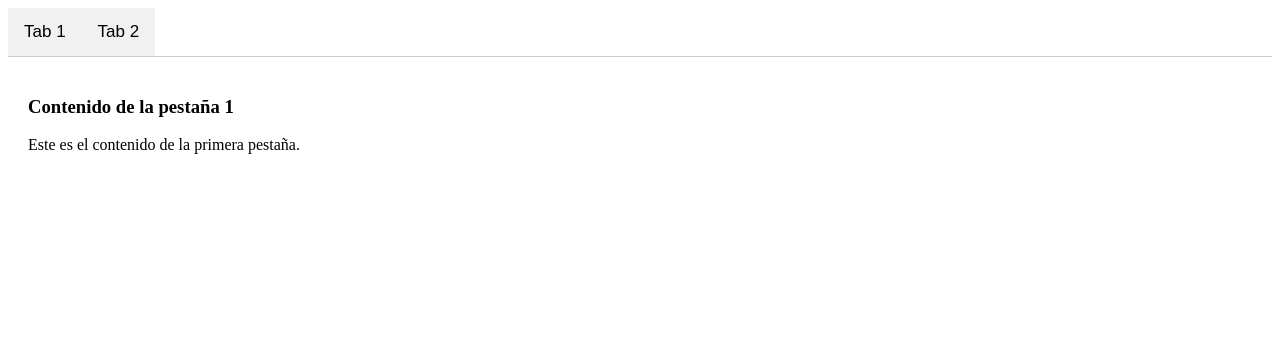
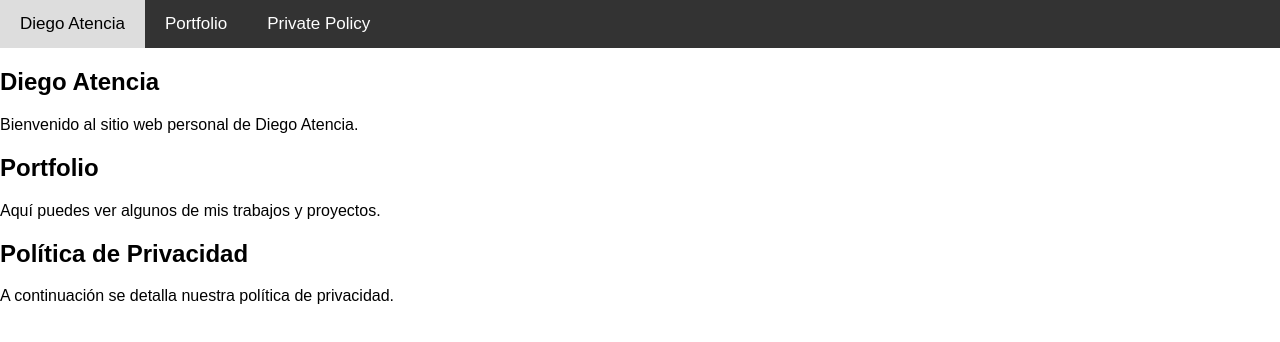
Before and after one commit to diegoatencia/diegoatencia.github.io, a plain HTML site: page index.html in a window 1280 px wide. Drawn offline with Linux system fonts and the light colour scheme.

Commit message:
Cambiar contenido pestañas

```diff
--- a/index.html
+++ b/index.html
@@ -3,73 +3,80 @@
 <head>
   <meta charset="UTF-8">
   <meta name="viewport" content="width=device-width, initial-scale=1.0">
-  <title>Pestañas Toggleables</title>
+  <title>Portfolio de Diego Atencia</title>
   <style>
-    /* Estilos básicos para las pestañas */
-    .tab {
-      display: none; /* Inicialmente oculta todas las pestañas */
+    /* Estilos básicos para la barra de navegación */
+    body {
+      font-family: Arial, sans-serif;
+      margin: 0;
+      padding: 0;
     }
-    .tab.active {
-      display: block; /* Muestra la pestaña activa */
+    .navbar {
+      overflow: hidden;
+      background-color: #333; /* Color de fondo de la barra */
     }
-    .tab-content {
+    .navbar a {
+      float: left;
+      display: block;
+      color: white;
+      text-align: center;
+      padding: 14px 20px;
+      text-decoration: none;
+      font-size: 17px;
+    }
+    .navbar a:hover {
+      background-color: #ddd; /* Cambio de color al pasar el mouse */
+      color: black;
+    }
+    .main-content {
       padding: 20px;
     }
-    .tabs-nav {
-      overflow: hidden;
-      border-bottom: 1px solid #ccc; /* Línea separadora bajo las pestañas */
+    /* Estilos para hacer la barra de navegación responsive */
+    @media screen and (max-width: 600px) {
+      .navbar a {
+        float: none;
+        display: block;
+        text-align: left;
       }
-    .tabs-nav button {
-      float: left;
-      border: none;
-      outline: none;
-      cursor: pointer;
-      padding: 14px 16px;
-      transition: background-color 0.3s;
-      font-size: 17px;
-      background-color: #f1f1f1; /* Color de fondo de los botones */
-    }
-    .tabs-nav button:hover {
-      background-color: #ddd; /* Cambio de color al pasar el mouse */
     }
   </style>
 </head>
 <body>
 
-<div class="tabs-nav">
-  <button class="tab-btn" onclick="openTab(event, 'tab1')">Tab 1</button>
-  <button class="tab-btn" onclick="openTab(event, 'tab2')">Tab 2</button>
+    <div class="navbar">
+        <a href="#home" onclick="openTab(event, 'home')">Diego Atencia</a>
+        <a href="#portfolio" onclick="openTab(event, 'portfolio')">Portfolio</a>
+        <a href="#privacy-policy" onclick="openTab(event, 'privacy-policy')">Private Policy</a>
       </div>
 
-<div id="tab1" class="tab tab-content">
-  <h3>Contenido de la pestaña 1</h3>
-  <p>Este es el contenido de la primera pestaña.</p>
+      <div id="home" class="tab-content active">
+        <h2>Diego Atencia</h2>
+        <p>Bienvenido al sitio web personal de Diego Atencia.</p>
       </div>
 
-<div id="tab2" class="tab tab-content">
-  <h3>Contenido de la pestaña 2</h3>
-  <p>Este es el contenido de la segunda pestaña.</p>
+      <div id="portfolio" class="tab-content">
+        <h2>Portfolio</h2>
+        <p>Aquí puedes ver algunos de mis trabajos y proyectos.</p>
+      </div>
+
+      <div id="privacy-policy" class="tab-content">
+        <h2>Política de Privacidad</h2>
+        <p>A continuación se detalla nuestra política de privacidad.</p>
       </div>
 
       <script>
         // Función para abrir la pestaña seleccionada
         function openTab(evt, tabName) {
           var i, tabcontent, tablinks;
-    tabcontent = document.getElementsByClassName("tab");
+          tabcontent = document.getElementsByClassName("tab-content");
           for (i = 0; i < tabcontent.length; i++) {
-      tabcontent[i].style.display = "none"; // Oculta todas las pestañas
+            tabcontent[i].classList.remove("active"); // Oculta todos los contenidos de pestaña
           }
-    tablinks = document.getElementsByClassName("tab-btn");
-    for (i = 0; i < tablinks.length; i++) {
-      tablinks[i].classList.remove("active"); // Quita la clase 'active' de todos los botones
-    }
-    document.getElementById(tabName).style.display = "block"; // Muestra la pestaña seleccionada
-    evt.currentTarget.classList.add("active"); // Agrega la clase 'active' al botón seleccionado
+          document.getElementById(tabName).classList.add("active"); // Muestra el contenido de la pestaña seleccionada
         }
 
-  // Mostrar la primera pestaña por defecto
-  document.getElementById("tab1").style.display = "block";
-  document.getElementsByClassName("tab-btn")[0].classList.add("active");
+        // Mostrar el contenido de la primera pestaña por defecto
+        document.getElementById("home").classList.add("active");
       </script>
 
 </body>
```
Lines whose indentation alone changed are shown as unchanged.
